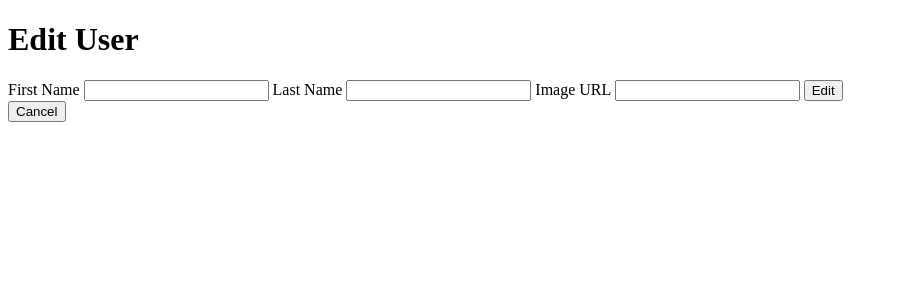
After one commit to justonemoresideproject/flask-blogly-pt1, a Flask app: template templates/editUser.html in a window 1280 px wide. The commit adds this page. Shown: the top 300 px of the page, without its empty margins (0-898 px from the left). Run offline with Flask 2, Linux system fonts and the light colour scheme; the template is opened without the code that fills it, so the values that code supplies are empty.

Commit message:
Flask Blogly

```diff
--- a/app.py
+++ b/app.py
@@ -11,10 +11,14 @@ app.config['SQLALCHEMY_ECHO'] = True
 connect_db(app)
 db.create_all()
 
+# THIS VARIABLE
+users = User.query.order_by(User.last_name, User.first_name).all()
+
 @app.route('/')
 def homepage():
     """Shows all users"""
-    users = User.query.all()
+    # SHOULD PASS TO THIS VARIABLE, THEN  TO THE VARIABLE IN THE PARENTHESES
+    users = users
     return render_template('homepage.html', users=users)
 
 @app.route('/addNewUser')
@@ -25,11 +29,6 @@ def newUser():
 @app.route('/addedUser', methods=['POST'])
 def addedUser():
     """Adds new user"""
-    # first = request.args['first']
-    # last = request.args.get['last']
-    # url = request.args.get['image']
-
-    # Taken from solution
     new_user = User(
         first_name=request.form['first'],
         last_name=request.form['last'],
@@ -39,3 +38,23 @@ def addedUser():
     db.session.commit()
 
     return redirect('/')
+
+@app.route('/editUser/<id>')
+def editUser(id):
+    """Edits a user by requesting a value from 0 to # of users. Then passes that value and to editUser.html to request the correct information."""
+
+    user = User.query.order_by(User.id).all()[int(id) - 1]
+
+    return render_template('editUser.html', user=user)
+
+@app.route('/commit/<id>')
+def commitChanges(id):
+    changedUser = User.query.order_by(User.id).all()[int(id)]
+    changedUser.first_name = request.form['first']
+    changedUser.last_name = request.form['last']
+    changedUser.image_url = request.form['image']
+
+    db.session.add(changedUser)
+    db.session.commit()
+
+    return redirect('/')
--- /dev/null
+++ b/static/app.css
@@ -0,0 +1,18 @@
+.profilePic {
+    width: 30px;
+    height: 30px;
+    size: 30px 30px;
+    margin-right: 10px
+}
+
+li {
+    padding: 6px;
+    padding-left: 10px;
+    list-style: none;
+    font: 20px;
+    font-family: Verdana, Geneva, Tahoma, sans-serif;
+}
+
+ul > li:nth-of-type(odd) {
+    background-color: hsl(0, 2%, 55%);
+}
--- a/templates/base.html
+++ b/templates/base.html
@@ -4,6 +4,7 @@
     <meta charset="UTF-8">
     <meta http-equiv="X-UA-Compatible" content="IE=edge">
     <meta name="viewport" content="width=device-width, initial-scale=1.0">
+    <link rel="stylesheet" href="static/app.css">
     <title>{% block title %}Title{% endblock %}</title>
 </head>
 <body>
--- /dev/null
+++ b/templates/editUser.html
@@ -0,0 +1,21 @@
+{% extends 'base.html' %}
+
+{% block title %} Edit User {% endblock %}
+
+{% block content %}
+
+<h1>Edit User {{user.first_name}} {{user.last_name}}</h1>
+
+<form action="/commit/{{user.id}}">
+    <label for="">First Name</label>
+    <input type="text" name="first" value="{{user.first_name}}">
+    <label for="">Last Name</label>
+    <input type="text" name="last" value="{{user.last_name}}">
+    <label for="">Image URL</label>
+    <input type="text" name="image" value="{{user.image_url}}">
+    <button>Edit</button>
+</form>
+<form action="/">
+    <button>Cancel</button>
+</form>
+{% endblock %}
```
Also changed, not shown: models.py (+6 -1 lines), requirements.txt (+13 -0 lines), templates/homepage.html (+10 -1 lines).
